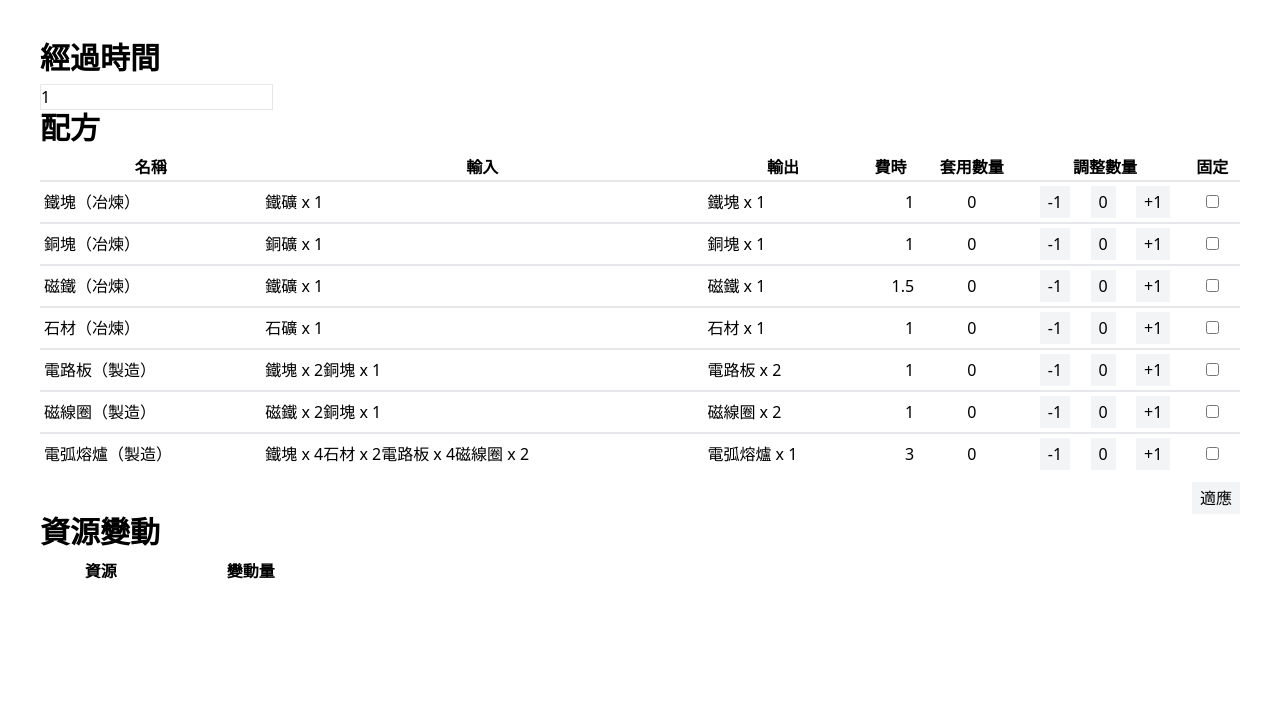
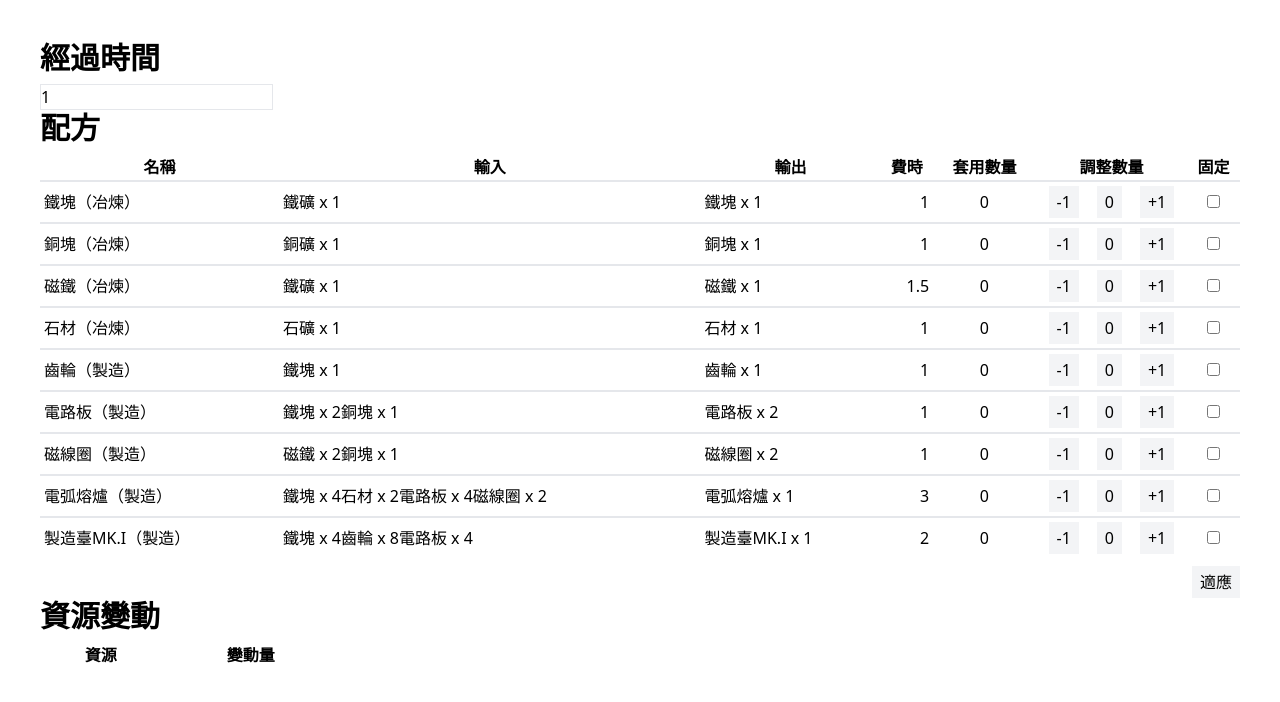
Before and after one commit to drsmile1001/dyson-sphere-program-calculator, a Vue app: page / in a window 1280 px wide. Shown: the top 702 px of the page. Built offline with nearby package versions, Linux system fonts and the light colour scheme.

Commit message:
feat: 製造臺 配方

```diff
--- a/src/views/Home.vue
+++ b/src/views/Home.vue
@@ -133,6 +133,12 @@ const recipes: Recipe[] = [
     processTimes: 1,
   },
   {
+    name: "齒輪（製造）",
+    inputs: [{ resource: "鐵塊", amount: 1 }],
+    outputs: [{ resource: "齒輪", amount: 1 }],
+    processTimes: 1,
+  },
+  {
     name: "電路板（製造）",
     inputs: [
       { resource: "鐵塊", amount: 2 },
@@ -160,6 +166,16 @@ const recipes: Recipe[] = [
     ],
     outputs: [{ resource: "電弧熔爐", amount: 1 }],
     processTimes: 3,
+  },
+  {
+    name: "製造臺MK.I（製造）",
+    inputs: [
+      { resource: "鐵塊", amount: 4 },
+      { resource: "齒輪", amount: 8 },
+      { resource: "電路板", amount: 4 },
+    ],
+    outputs: [{ resource: "製造臺MK.I", amount: 1 }],
+    processTimes: 2,
   },
 ];
 
```
